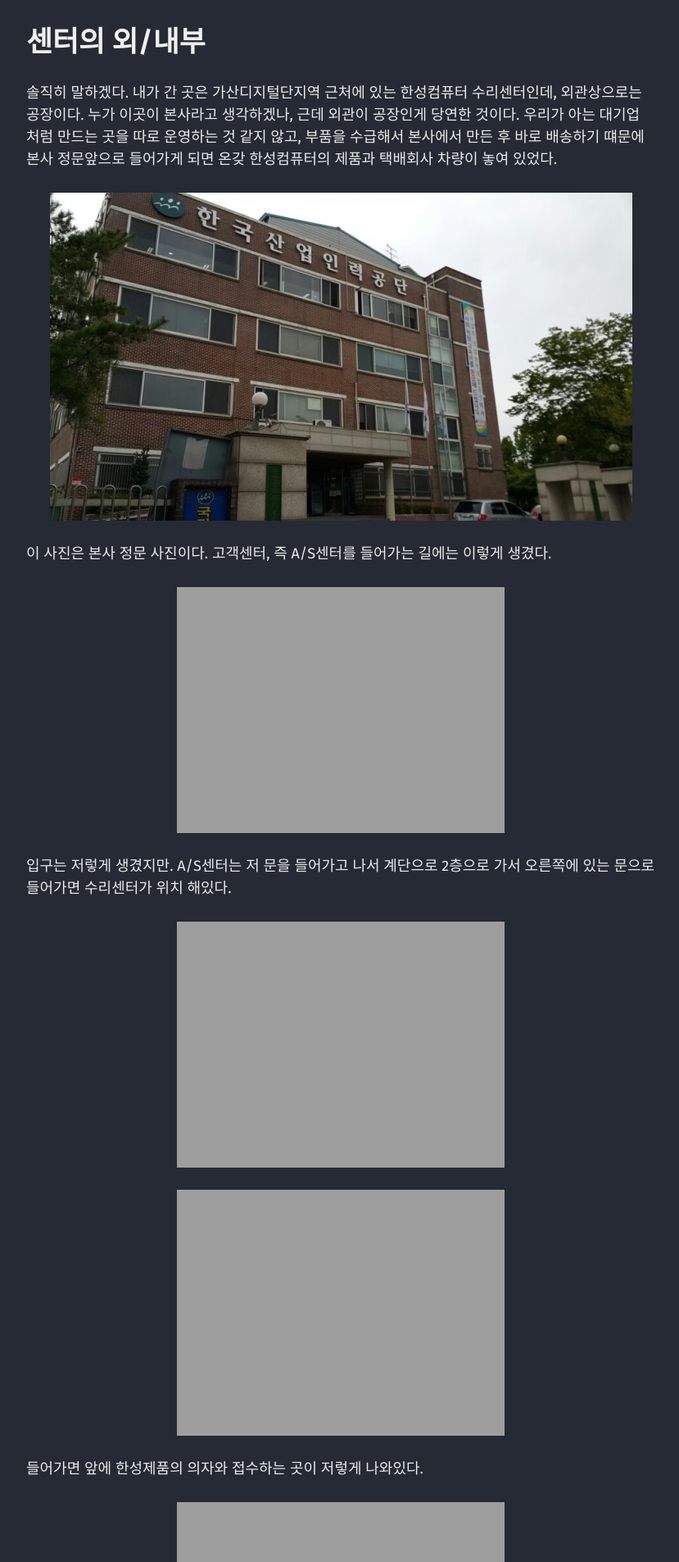
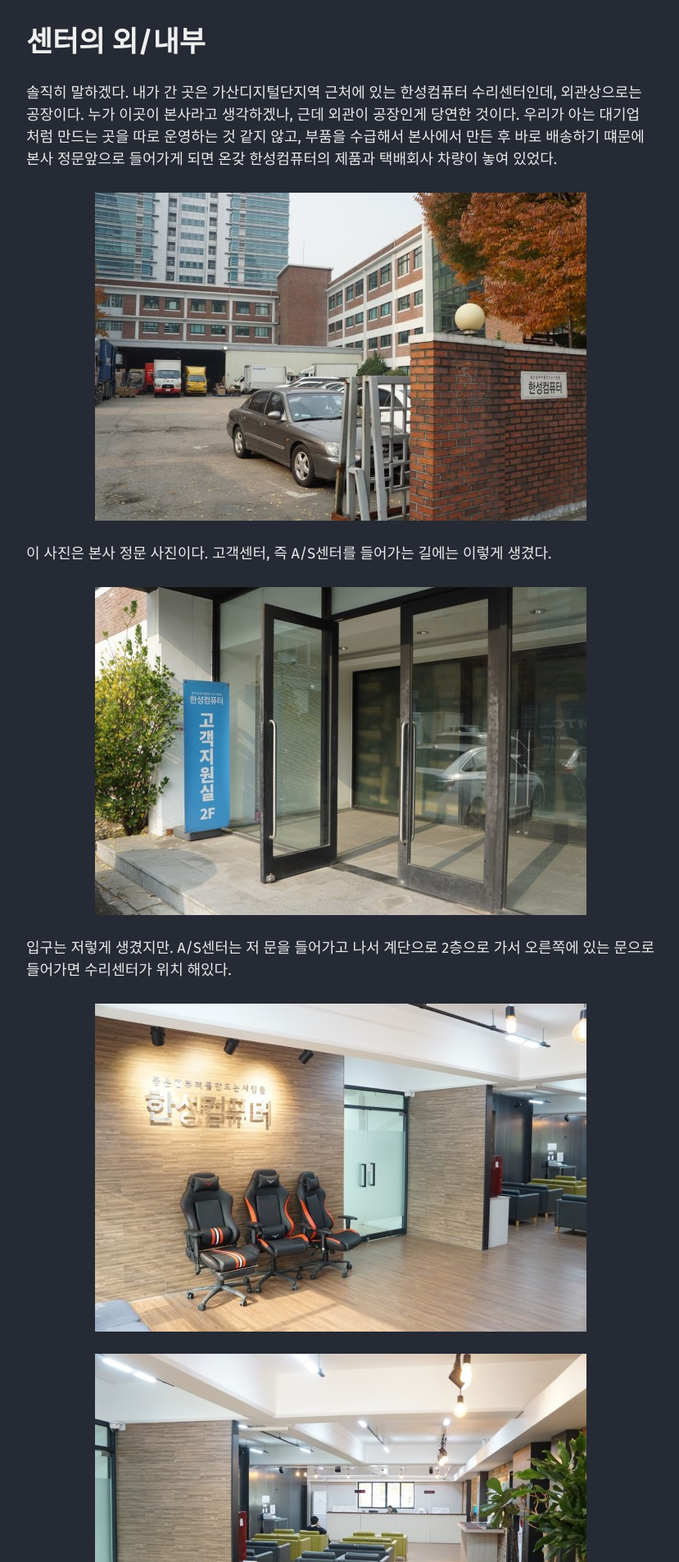
Before and after one commit to H00dieB/H00dieB.github.io, a Jekyll site: the page built from _posts/2019-01-31-Visited-HanSung.md, in a window 1280 px wide. Shown: the part 571-2476 px from the top of the page at 82% size, without its empty margins (40-869 px from the left). Built offline with Jekyll 4.4.1, drawn with Linux system fonts in a browser that asks for light colours; comment, search, counter and statistics services are not loaded.

Commit message:
Update 2019-01-31-Visited-HanSung.md

```diff
--- a/_posts/2019-01-31-Visited-HanSung.md
+++ b/_posts/2019-01-31-Visited-HanSung.md
@@ -17,30 +17,30 @@
 ## 센터의 외/내부
 솔직히 말하겠다. 내가 간 곳은 가산디지털단지역 근처에 있는 한성컴퓨터 수리센터인데, 외관상으로는 공장이다. 누가 이곳이 본사라고 생각하겠나, 근데 외관이 공장인게 당연한 것이다. 우리가 아는 대기업 처럼 만드는 곳을 따로 운영하는 것 같지 않고, 부품을 수급해서 본사에서 만든 후 바로 배송하기 떄문에 본사 정문앞으로 들어가게 되면 온갖 한성컴퓨터의 제품과 택배회사 차량이 놓여 있었다.
 
-![image-center]({{ site.url }}{{ site.baseurl }}assets/images/ITP/Pic1.jpg){: .align-center}
+![image-center]({{ site.url }}{{ site.baseurl }}assets/images/HanSung/Pic1.jpg){: .align-center}
 
 이 사진은 본사 정문 사진이다. 고객센터, 즉 A/S센터를 들어가는 길에는 이렇게 생겼다.
 
-![image-center]({{ site.url }}{{ site.baseurl }}assets/images/ITP/Pic2.jpg){: .align-center}
+![image-center]({{ site.url }}{{ site.baseurl }}assets/images/HanSung/Pic2.jpg){: .align-center}
 
 입구는 저렇게 생겼지만. A/S센터는 저 문을 들어가고 나서 계단으로 2층으로 가서 오른쪽에 있는 문으로 들어가면 수리센터가 위치 해있다.
 
-![image-center]({{ site.url }}{{ site.baseurl }}assets/images/ITP/Pic3.jpg){: .align-center}
+![image-center]({{ site.url }}{{ site.baseurl }}assets/images/HanSung/Pic3.jpg){: .align-center}
 
-![image-center]({{ site.url }}{{ site.baseurl }}assets/images/ITP/Pic3-1.jpg){: .align-center}
+![image-center]({{ site.url }}{{ site.baseurl }}assets/images/HanSung/Pic3-1.jpg){: .align-center}
 
 들어가면 앞에 한성제품의 의자와 접수하는 곳이 저렇게 나와있다.
 
-![image-center]({{ site.url }}{{ site.baseurl }}assets/images/ITP/Pic4.jpg){: .align-center}
+![image-center]({{ site.url }}{{ site.baseurl }}assets/images/HanSung/Pic4.jpg){: .align-center}
 
 접수하는 곳 옆에는 한성제품의 모니터, 외장그래픽카드, 노트북등을 시연해볼 수 있게 되어있고 그 옆에는 개인이 제품을 점검할 수 있게끔 각 시리즈별로 충전선이 연결되어 있다.
 
-![image-center]({{ site.url }}{{ site.baseurl }}assets/images/ITP/Pic6.jpg){: .align-center}
+![image-center]({{ site.url }}{{ site.baseurl }}assets/images/HanSung/Pic6.jpg){: .align-center}
 
 ## 접수 방법
 제품을 접수하려면 접수를 하기위한 서류를 앞에 나와있는 예처럼 작성하고, 번호표를 뽑고 접수를 한다.
 
-![image-center]({{ site.url }}{{ site.baseurl }}assets/images/ITP/Pic5.jpg){: .align-center}
+![image-center]({{ site.url }}{{ site.baseurl }}assets/images/HanSung/Pic5.jpg){: .align-center}
 
 접수를 하게 되면 앞에 있는 직원 분 께서 증상을 한번더 여쭤 보시고 테스트를 한후 접수표를 준다. 이 접수표는 잊어버리면 되찾을때 불편 할 수있으니 안 잊어버릴수 있으니 잘 보관하고 있는 걸 추천한다.
 
```
